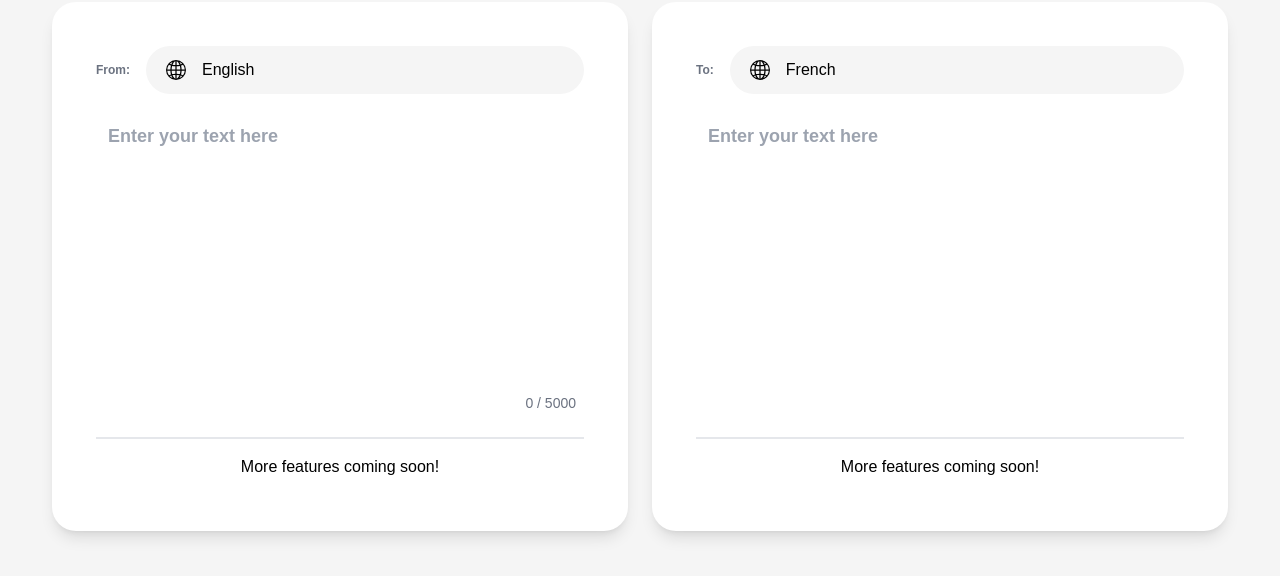
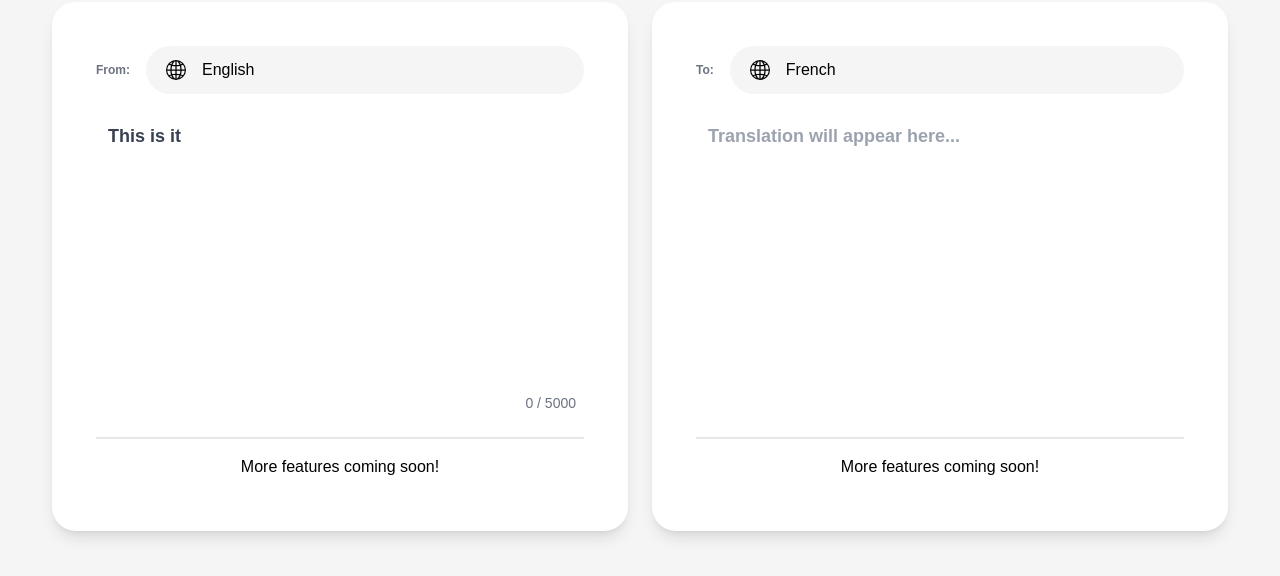
Before and after one commit to Zapony/frenchizer, a Next.js app: page / in a window 1280 px wide. Shown: the part 134-710 px from the top of the page. Built offline with nearby package versions, Linux system fonts and the light colour scheme.

Commit message:
feat: api call

```diff
--- a/package.json
+++ b/package.json
@@ -9,6 +9,8 @@
     "lint": "next lint"
   },
   "dependencies": {
+    "@types/lodash.debounce": "^4.0.9",
+    "lodash.debounce": "^4.0.8",
     "next": "15.0.2",
     "react": "19.0.0-rc-02c0e824-20241028",
     "react-dom": "19.0.0-rc-02c0e824-20241028",
--- a/src/app/layout.tsx
+++ b/src/app/layout.tsx
@@ -1,6 +1,7 @@
 import type { Metadata } from "next";
 import localFont from "next/font/local";
 import "./globals.css";
+import { TranslateProvider } from "@/context/TranslateContext";
 
 const geistSans = localFont({
   src: "./fonts/GeistVF.woff",
@@ -28,7 +29,9 @@ export default function RootLayout({
       <body
         className={`${geistSans.variable} ${geistMono.variable} antialiased`}
       >
-        {children}
+        <TranslateProvider>
+          {children}
+        </TranslateProvider>
       </body>
     </html>
   );
--- a/src/app/page.tsx
+++ b/src/app/page.tsx
@@ -1,10 +1,9 @@
-import { TranslateView } from "@/components";
+import Translation from "@/components/translation/Translation";
 
 export default function Home() {
   return (
-    <div className="h-screen flex items-center justify-center gap-6">
-      <TranslateView isFrom={true} language="English" />
-      <TranslateView isFrom={false} language="French" />
+    <div className="">
+      <Translation />
     </div>
   );
 }
--- a/src/components/translate-view/TranslateView.tsx
+++ b/src/components/translate-view/TranslateView.tsx
@@ -1,5 +1,6 @@
 "use client";
 
+import { useTranslate } from '@/context/TranslateContext';
 import React, { useState } from 'react'
 import { BsGlobe2 } from "react-icons/bs";
 
@@ -13,7 +14,7 @@ const TranslateView = ({
     isFrom,
     language
 }: TranslateViewProps) => {
-    const [isDropdownOpen, setDropdownOpen] = useState(false);
+    const { text, setText } = useTranslate();
     const [selectedOption, setSelectedOption] = useState(language);
     const [charCount, setCharCount] = useState(0);
     return (
@@ -33,9 +34,13 @@ const TranslateView = ({
 
                 <div className="relative mb-4">
                     <textarea
-                        onChange={(e) => setCharCount(e.target.value.length)}
+                        onChange={(e) => {
+                            setCharCount(e.target.value.length);
+                            setText?.(e.target.value);
+                        }}
+                        value={isFrom ? text : ''}
                         maxLength={5000}
-                        placeholder="Enter your text here"
+                        placeholder={isFrom ? 'Type here...' : 'Translation will appear here...'}
                         className="w-full p-3 bg-transparent border-none outline-none text-lg text-gray-700 font-bold resize-none"
                         rows={10}
                         cols={50}
--- /dev/null
+++ b/src/components/translation/Translation.tsx
@@ -0,0 +1,49 @@
+"use client";
+
+import { useEffect } from 'react';
+import { useTranslate } from '@/context/TranslateContext';
+import TranslateView from '../translate-view/TranslateView';
+import debounce from 'lodash.debounce';
+
+const Translation = () => {
+    const { text, setTranslatedText } = useTranslate();
+
+    // Function to call Google Translate API
+    const translateText = async (inputText: string) => {
+        if (!inputText) {
+            setTranslatedText('');
+            return;
+        }
+
+        try {
+            const response = await fetch(`https://translate.googleapis.com/translate_a/single?client=gtx&sl=en&tl=de&dt=t&q=${text}`, {
+                method: 'POST',
+                headers: { 'Content-Type': 'application/json' },
+                body: JSON.stringify({ text: inputText, targetLanguage: 'fr' }) // or 'en' based on your props/state
+            });
+
+            const { translatedText } = await response.json();
+            setTranslatedText(translatedText);
+        } catch (error) {
+            console.error('Translation error:', error);
+        }
+    };
+
+    const debouncedTranslate = debounce(translateText, 500);
+
+    useEffect(() => {
+        debouncedTranslate(text);
+        return () => debouncedTranslate.cancel();
+    }, [text]);
+
+    console.log('text:', text);
+
+    return (
+        <div className="h-screen flex items-center justify-center gap-6">
+            <TranslateView isFrom={true} language="English" />
+            <TranslateView isFrom={false} language="French" />
+        </div>
+    );
+};
+
+export default Translation;
--- /dev/null
+++ b/src/context/TranslateContext.tsx
@@ -0,0 +1,27 @@
+"use client";
+
+import { createContext, ReactNode, useContext, useState } from 'react';
+
+const TranslateContext = createContext({
+    text: '',
+    setText: (text: string) => {},
+    translatedText: '',
+    setTranslatedText: (translatedText: string) => {}
+});
+
+interface TranslateProviderProps {
+    children: ReactNode;
+}
+
+export const TranslateProvider = ({ children }: TranslateProviderProps) => {
+    const [text, setText] = useState('This is it');
+    const [translatedText, setTranslatedText] = useState('');
+
+    return (
+        <TranslateContext.Provider value={{ text, setText, translatedText, setTranslatedText }}>
+            {children}
+        </TranslateContext.Provider>
+    );
+};
+
+export const useTranslate = () => useContext(TranslateContext);
```
Also changed, not shown: 1 other file (tests, documents, lock files or other folders).
